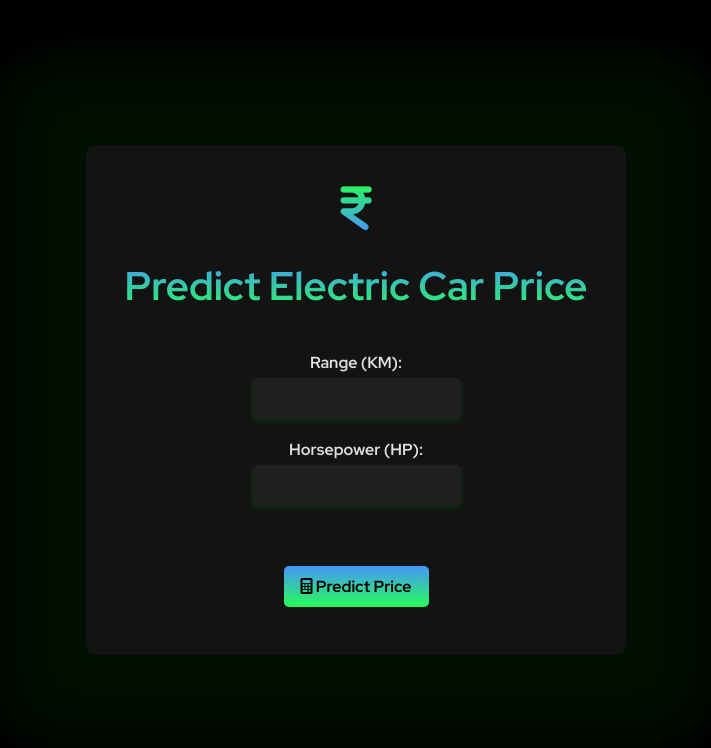
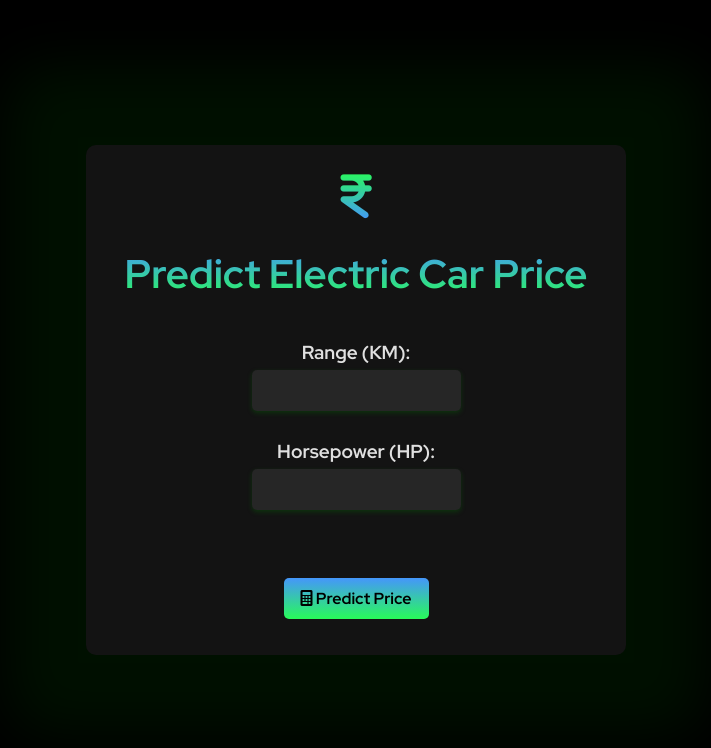
Before and after one commit to Ayaan2328/price-predict-cars, a Flask app: page / in a window 1280 px wide. Shown: the top 748 px of the page, without its empty margins (284-995 px from the left). Run offline with Flask 3, Linux system fonts and the light colour scheme; parts of the project's set-up code (start-up, migrations or seed data) failed here and were passed over.

Commit message:
Update index.html

```diff
--- a/templates/index.html
+++ b/templates/index.html
@@ -54,6 +54,7 @@
         }
 
         label {
+        	font-size: 1.18rem;
             margin-bottom: 5px;
             font-weight: bold;
         }
@@ -63,19 +64,20 @@
         	font-size: 16px;
             font-weight: bold;
             padding: 10px;
-            margin-bottom: 20px;
+            margin-bottom: 28px;
             border: none;
             border-radius: 5px;
             font-family: 'Red Hat Display', sans-serif;
             font-size: 1rem;
-            background: rgba(255, 255, 255, 0.05);
-            color: #E0E0E0;
+            background: rgba(255, 255, 255, 0.08);
+            color: white;
             transition: background 0.3s;
         }
 
         input:focus {
+
             border: 1px solid #28fb59;
-            background: rgba(255, 255, 255, 0.08);
+            background: rgba(255, 255, 255, 0.05);
             outline: none;
         }
 
```
